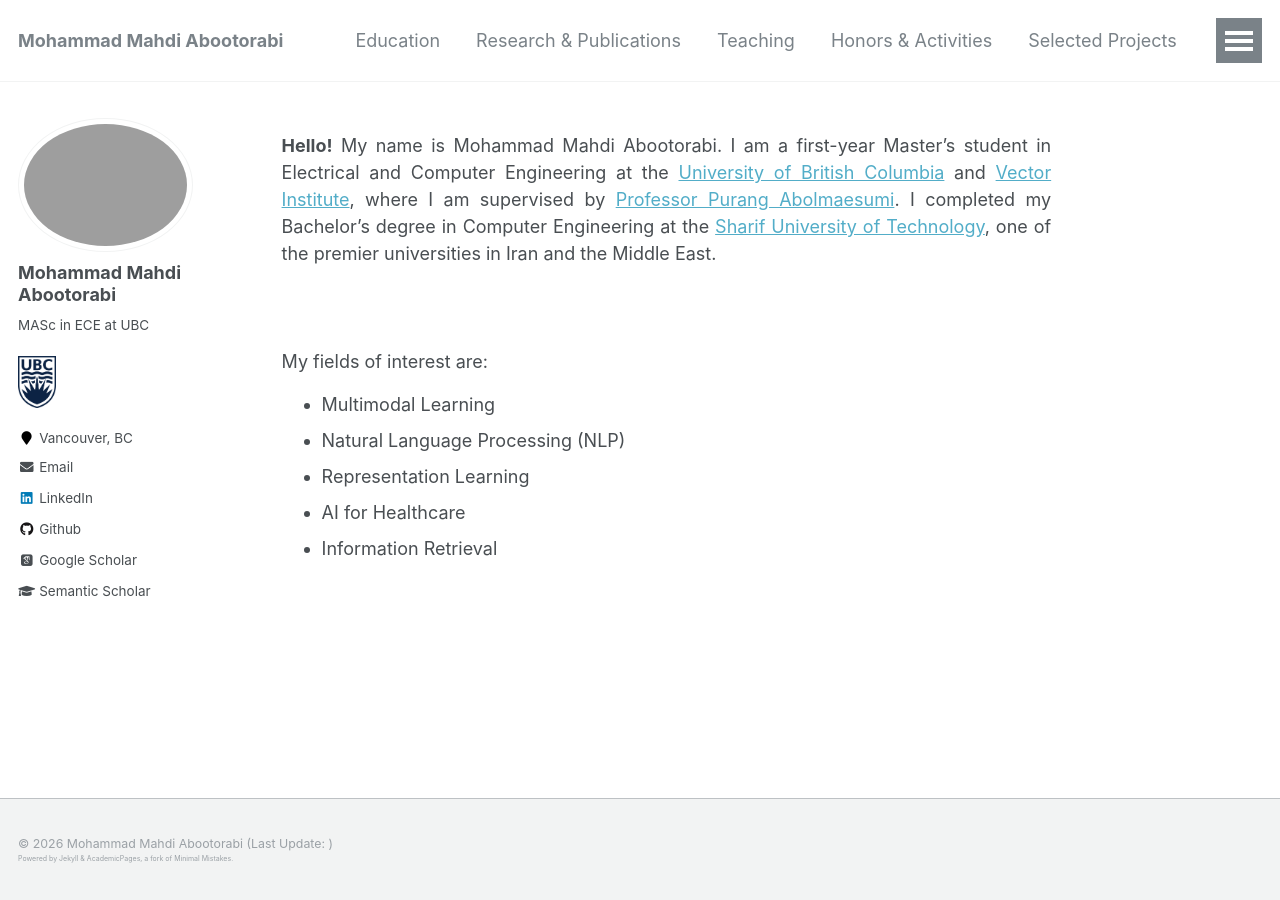
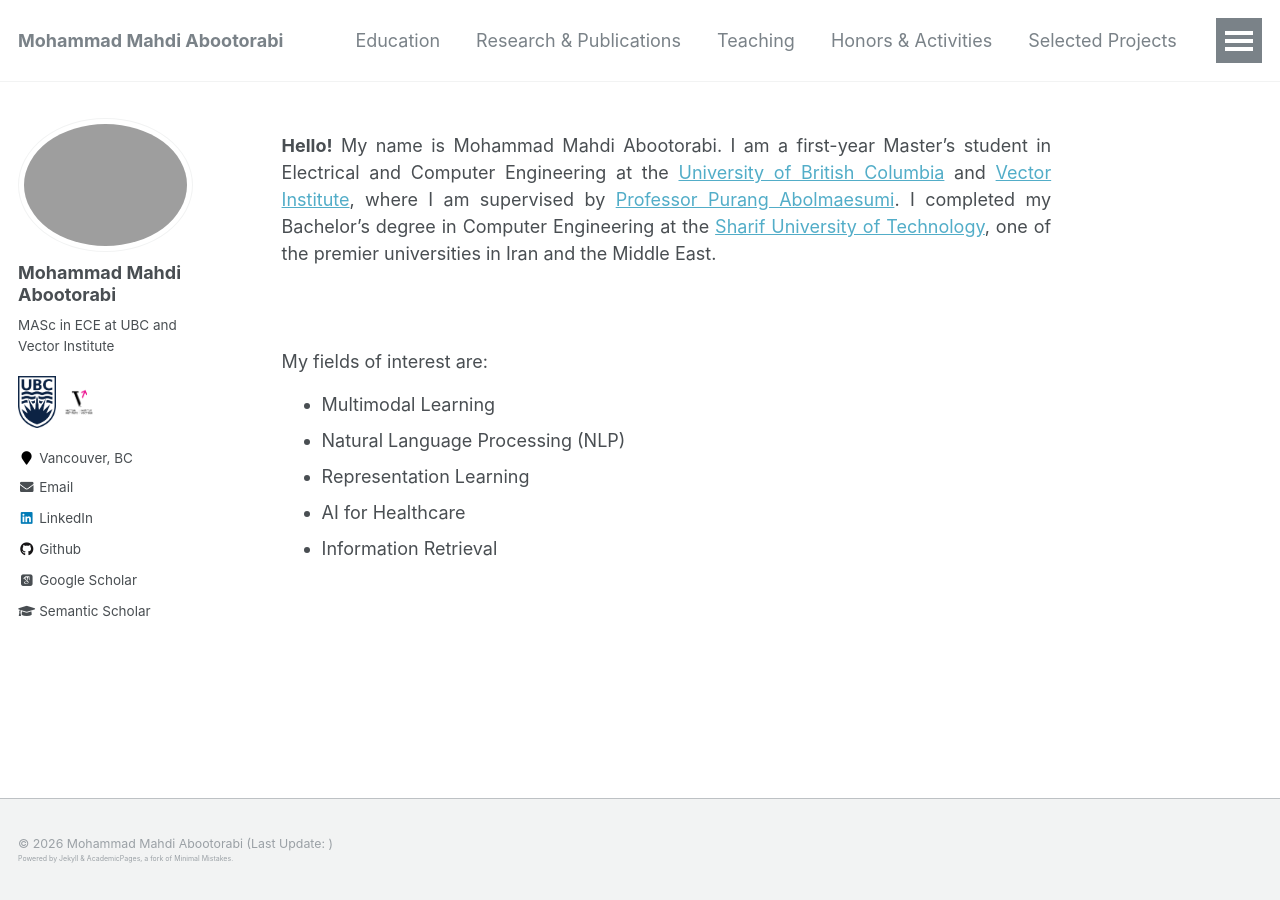
Before and after one commit to aboots/aboots.github.io, a Jekyll site: the page built from _pages/about.md, in a window 1280 px wide. Built offline with Jekyll 4.4.1, drawn with Linux system fonts in a browser that asks for light colours; nearby versions of some CDN libraries; some web fonts are replaced.

Commit message:
Modify author bio in _config.yml
Updated bio to include affiliation with Vector Institute.

```diff
--- a/_config.yml
+++ b/_config.yml
@@ -83,7 +83,7 @@ analytics:
 author:
   name             : "Mohammad Mahdi Abootorabi"
   avatar           : "aboots.png"
-  bio              : "MASc in ECE at UBC <br><br> <a href='https://ece.ubc.ca/'><img src='/images/ubc.png' style='width: 20%; height: 20%;' /></a>"
+  bio              : "MASc in ECE at UBC and Vector Institute <br><br> <a href='https://ece.ubc.ca/'><img src='/images/ubc.png' style='width: 20%; height: 20%;' /></a> <a href='https://vectorinstitute.ai/'><img src='/images/vector.png' style='width: 20%; height: 20%;' /></a>"
   location         : "Vancouver, BC"
   employer         :
   pubmed           : #"https://www.ncbi.nlm.nih.gov/pubmed/?term=john+snow"
```
